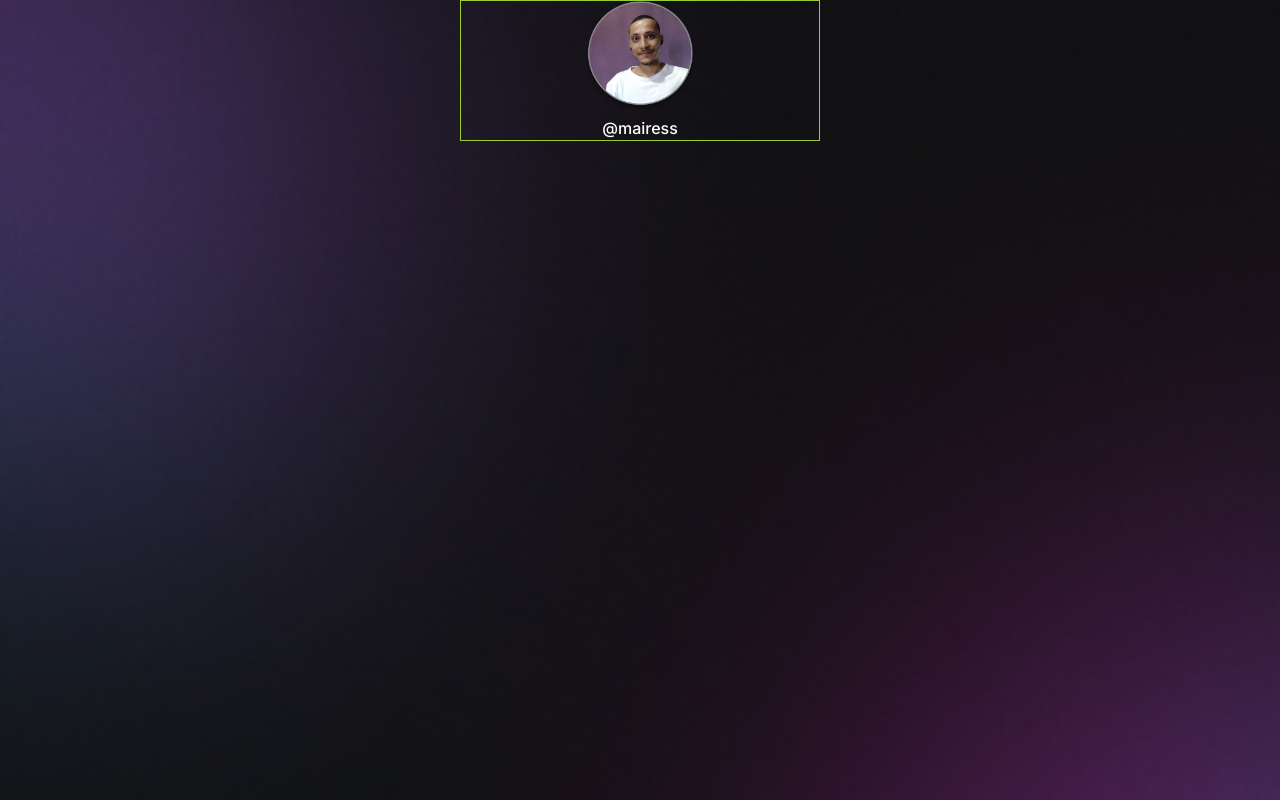
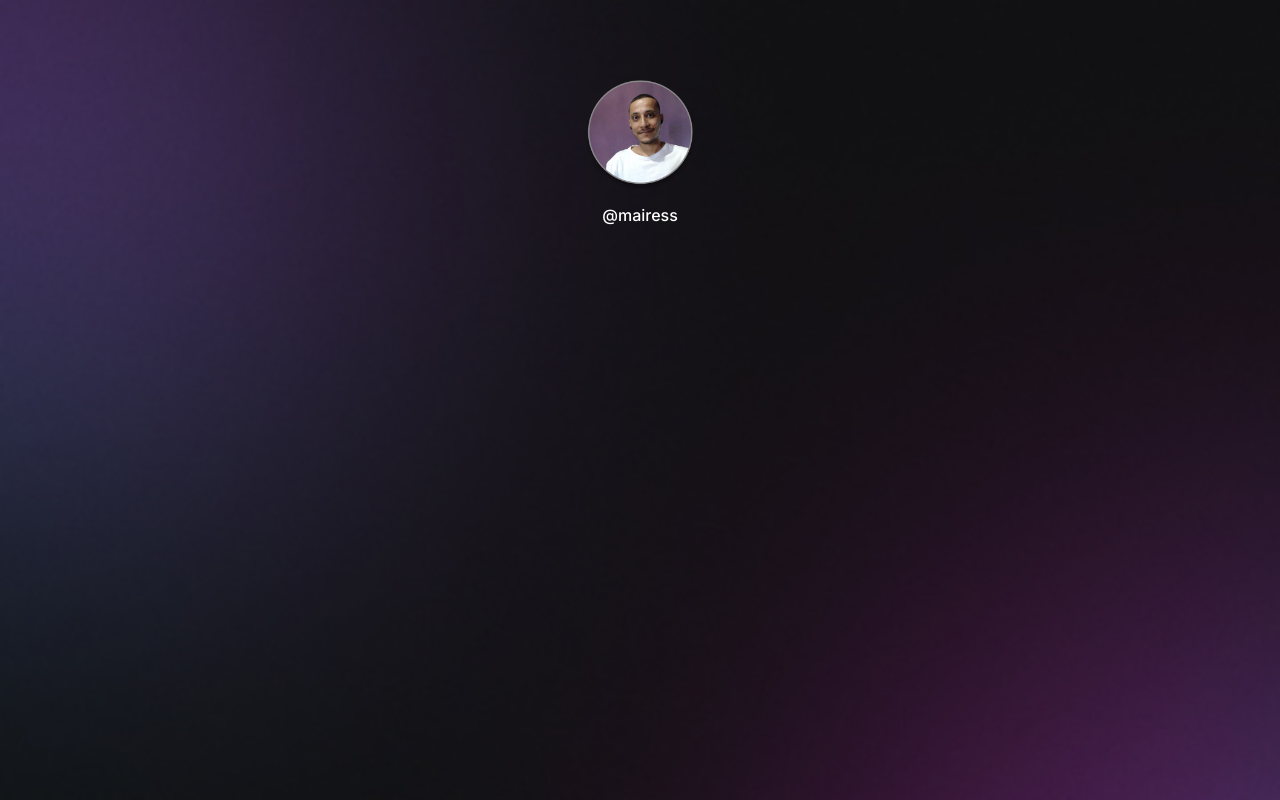
Before and after one commit to mairess/projeto-devlinks, a plain HTML site: page index.html in a window 1280 px wide. Drawn offline with Linux system fonts and the light colour scheme.

Commit message:
remove border add marigin on container

```diff
--- a/style.css
+++ b/style.css
@@ -14,13 +14,13 @@ body *{
 }
 
 #container{
-  border: 1px solid yellowgreen;
   width: 360px;
-  margin: auto;
+  margin: 56px auto 0px;
 }
 
 #profile{
   text-align: center;
+  padding: 24px;
 }
 
 #profile img{
@@ -30,4 +30,5 @@ body *{
 #profile p{
   font-weight: 500;
   line-height: 24px;
+  padding-top: 8px;
 }
```
